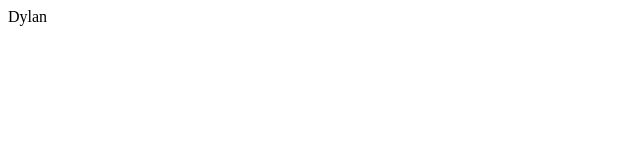
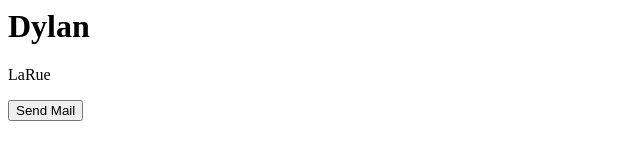
Before and after one commit to Popcorn00106/Profile, a plain HTML site: page index.html in a window 1280 px wide. Shown: the whole page, without its empty margins (0-640 px from the left). Drawn offline with Linux system fonts and the light colour scheme.

Commit message:
added Text and Button to index.html file

```diff
--- a/index.html
+++ b/index.html
@@ -1 +1,3 @@
-<p>Dylan</p>
+<h1>Dylan</h1>
+<p>LaRue</p>
+<button>Send Mail</button>
```
